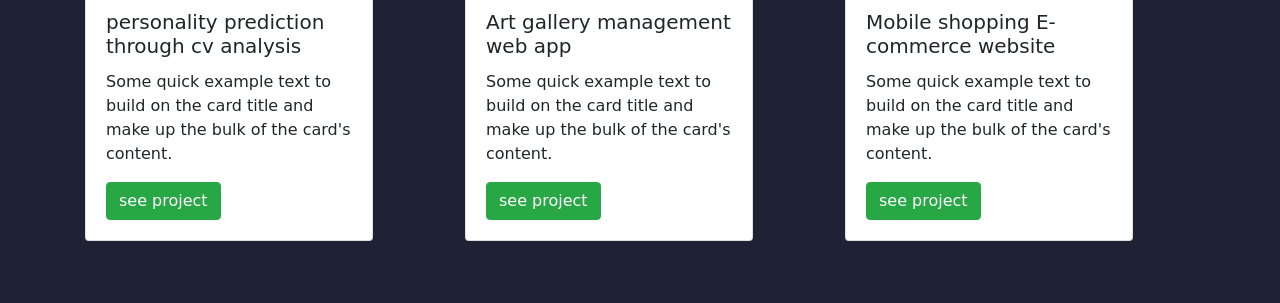
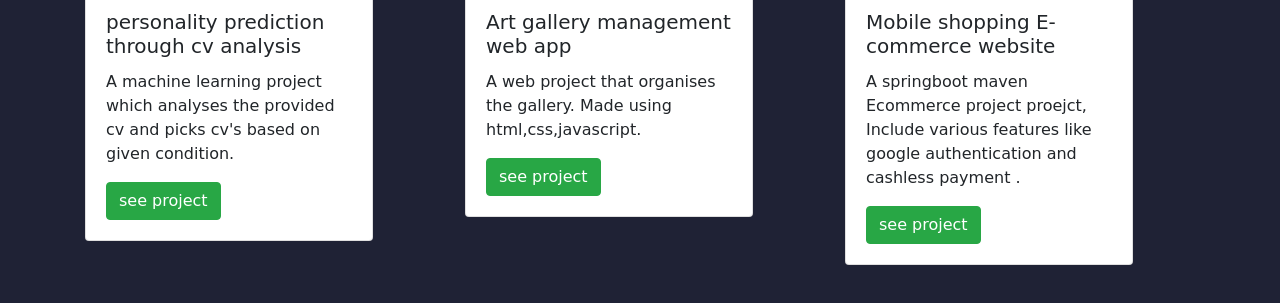
Before and after one commit to SharanyaS-hetty/nodejs.proejct, a website: page static/projects.html in a window 1280 px wide. Shown: the part 419-722 px from the top of the page. Drawn offline with nearby package versions, Linux system fonts and the light colour scheme; a web font is replaced by a local one.

Commit message:
first commit

```diff
--- a/static/projects.html
+++ b/static/projects.html
@@ -75,7 +75,7 @@
                         <img src="https://thumbor.forbes.com/thumbor/960x0/https%3A%2F%2Fspecials-images.forbesimg.com%2Fdam%2Fimageserve%2F1129869424%2F960x0.jpg%3Ffit%3Dscale" class="card-img-top" alt="..."style="height:13rem;">
                         <div class="card-body">
                           <h5 class="card-title">personality prediction through cv analysis</h5>
-                          <p class="card-text">Some quick example text to build on the card title and make up the bulk of the card's content.</p>
+                          <p class="card-text">A machine learning project which analyses the provided cv and picks cv's based on given condition.</p>
                           <a href="#" class="btn btn-success">see project</a>
                         </div>
                       </div>
@@ -85,7 +85,7 @@
                         <img src="https://cdn.dribbble.com/users/2286722/screenshots/7344950/media/4de7ddaac2de2526dfcffa7180f9056f.png?compress=1&resize=400x300" class="card-img-top" alt="..." style="height:13rem;">
                         <div class="card-body">
                           <h5 class="card-title">Art gallery management web app</h5>
-                          <p class="card-text">Some quick example text to build on the card title and make up the bulk of the card's content.</p>
+                          <p class="card-text">A web project that organises the gallery. Made using html,css,javascript.</p>
                           <a href="#" class="btn btn-success">see project</a>
                         </div>
                       </div>
@@ -95,7 +95,7 @@
                         <img src="https://www.webguru-india.com/blog/wp-content/uploads/2015/08/shopping-with-mobile-app.jpg" class="card-img-top" alt="..."style="height:13rem;">
                         <div class="card-body">
                           <h5 class="card-title">Mobile shopping E-commerce website</h5>
-                          <p class="card-text">Some quick example text to build on the card title and make up the bulk of the card's content.</p>
+                          <p class="card-text">A springboot maven Ecommerce project proejct, Include various features like google authentication and cashless payment .</p>
                           <a href="#" class="btn btn-success">see project</a>
                         </div>
                       </div>
```
Also changed, not shown: static/social-media.html (+2 -1 lines).
